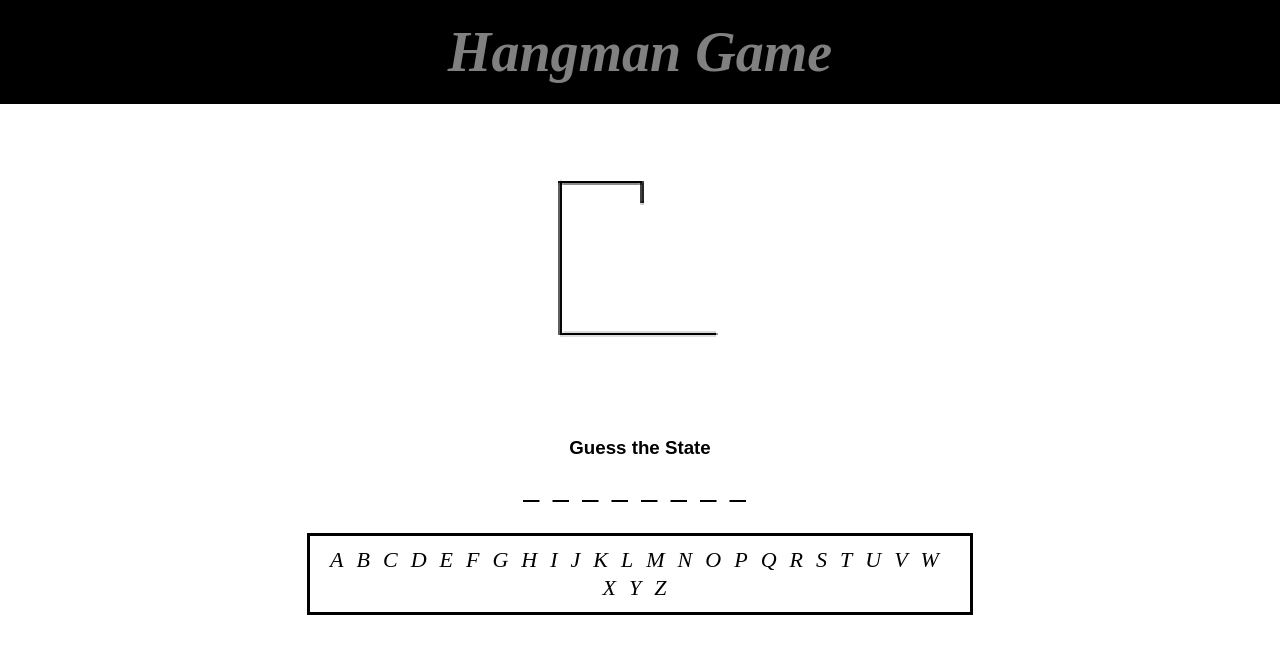
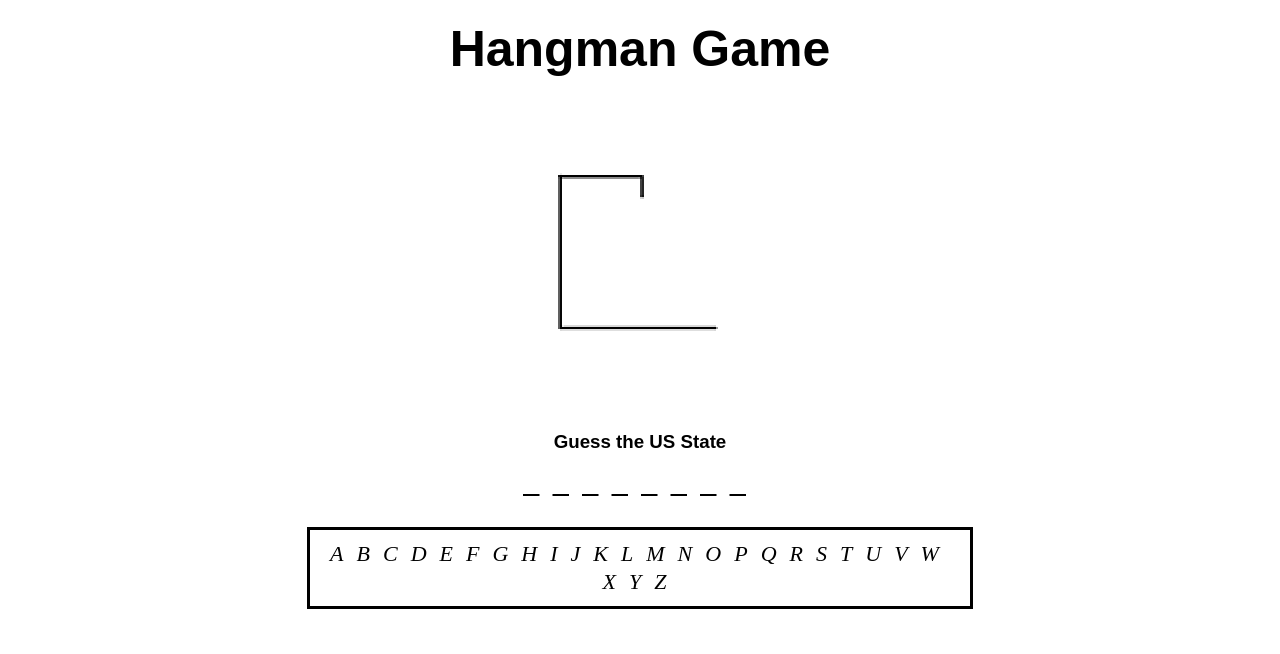
Before and after one commit to sarangspadalkar/hangmanGame, a React (Create React App) app: page / in a window 1280 px wide. Shown: the top 654 px of the page. Built offline with nearby package versions, Linux system fonts and the light colour scheme.

Commit message:
intial commit

```diff
--- a/src/App.js
+++ b/src/App.js
@@ -30,7 +30,6 @@ class App extends Component {
     this.setState({
       currentState: stateList[rand]
     });
-    console.log(this.state.currentState);
   }
 
   onTextClick = (letter) => {
@@ -38,35 +37,31 @@ class App extends Component {
     if (!this.state.userGuesses.includes(letter)) {
       this.setState({ userGuesses: [...this.state.userGuesses, letter] });
     }
-
     if (!this.state.currentState.includes(letter)) {
       this.setState({
-        wrongGuessCnt: this.state.wrongGuessCnt < 6 ? this.state.wrongGuessCnt + 1:0,
-        currentDiagram: (this.state.wrongGuessCnt > -1 && this.state.currentDiagram <6) ? this.state.currentDiagram + 1 : 0,
-        lose:this.state.wrongGuessCnt === 5
+        wrongGuessCnt: this.state.wrongGuessCnt < 6 ? this.state.wrongGuessCnt + 1 : 0,
+        currentDiagram: (this.state.wrongGuessCnt > -1 && this.state.currentDiagram < 6) ? this.state.currentDiagram + 1 : 0,
+        lose: this.state.wrongGuessCnt === 5
       });
-
     } else {
       this.setState({ userCorrectGuesses: this.state.userCorrectGuesses.concat(letter) });
     }
-
   }
 
   isWin = () => {
-    let orignalState = [...new Set(this.state.currentState.split('').sort())];
-    let userGueessState = [...this.state.userCorrectGuesses.split('').sort()];
+    let originalState = [...new Set(this.state.currentState.split('').sort())];
+    let userGuessState = [...this.state.userCorrectGuesses.split('').sort()];
 
-    if (orignalState.length !== userGueessState.length) {
+    if (originalState.length !== userGuessState.length) {
       return false;
-    }else{
-      for (var i = 0; i < orignalState.length; i++) {
-        if (orignalState[i] !== userGueessState[i]) {
+    } else {
+      for (var i = 0; i < originalState.length; i++) {
+        if (originalState[i] !== userGuessState[i]) {
           return false;
         }
         return true;
       }
     }
-
   }
 
   newGame = () => {
@@ -79,14 +74,15 @@ class App extends Component {
       (!this.state.lose) ?
         (this.isWin()) ?
           <div>
+            <Header></Header>
             <Hangman
               currentDiagram={this.state.currentDiagram}
               lose={this.state.lose}
               win={true}
             ></Hangman>
-            <NewGameButton clicked={()=>this.newGame()}></NewGameButton>
-      </div>:
-      <div >
+            <NewGameButton clicked={() => this.newGame()}></NewGameButton>
+          </div> :
+          <div>
             <Header></Header>
             <Hangman
               currentDiagram={this.state.currentDiagram}
@@ -104,6 +100,7 @@ class App extends Component {
               guess={this.state.userGuesses}></TextEntry>
           </div> :
         <div>
+          <Header></Header>
           <Hangman
             currentDiagram={this.state.currentDiagram}
             lose={this.state.lose}
@@ -114,7 +111,7 @@ class App extends Component {
             guess={this.state.userGuesses}
             lose={this.state.lose}
           ></CorrectGuessList>
-      <NewGameButton clicked={()=>this.newGame()}></NewGameButton>
+          <NewGameButton clicked={() => this.newGame()}></NewGameButton>
         </div>
     );
   }
--- a/src/components/CorrectGuessList/CorrectGuessList.js
+++ b/src/components/CorrectGuessList/CorrectGuessList.js
@@ -35,7 +35,7 @@ const CorrectGuessList = (props) => {
         }
     });
 
-    const displayText = (!props.lose) ? 'Guess the State' : 'Correct Answer';
+    const displayText = (!props.lose) ? 'Guess the US State' : 'Correct Answer';
     return (
         <div style={divStyle}>
             <h3>{displayText}</h3>
--- a/src/components/Header/Header.js
+++ b/src/components/Header/Header.js
@@ -4,11 +4,8 @@ const Header = () => {
     const style = {
         padding: '20px',
         textAlign: 'center',
-        background: 'black',
-        color: 'grey',
-        fontSize: '56px',
-        fontFamily: 'Creepster',
-        fontStyle: 'italic',
+        color: 'black',
+        fontSize: '50px',
         margin: 0
     }
     return (
```
Lines whose indentation alone changed are shown as unchanged.
